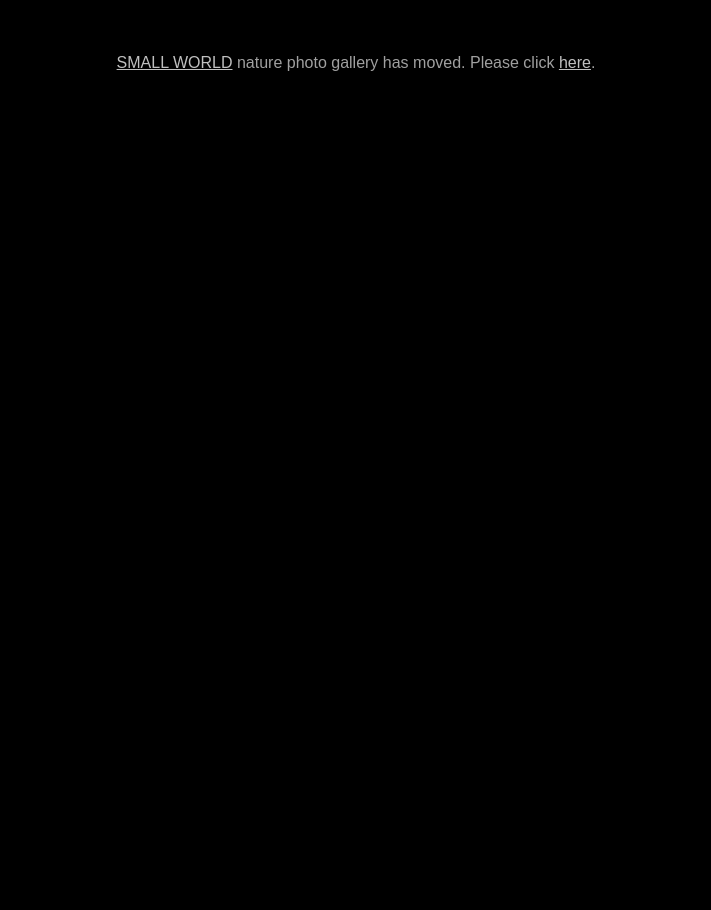
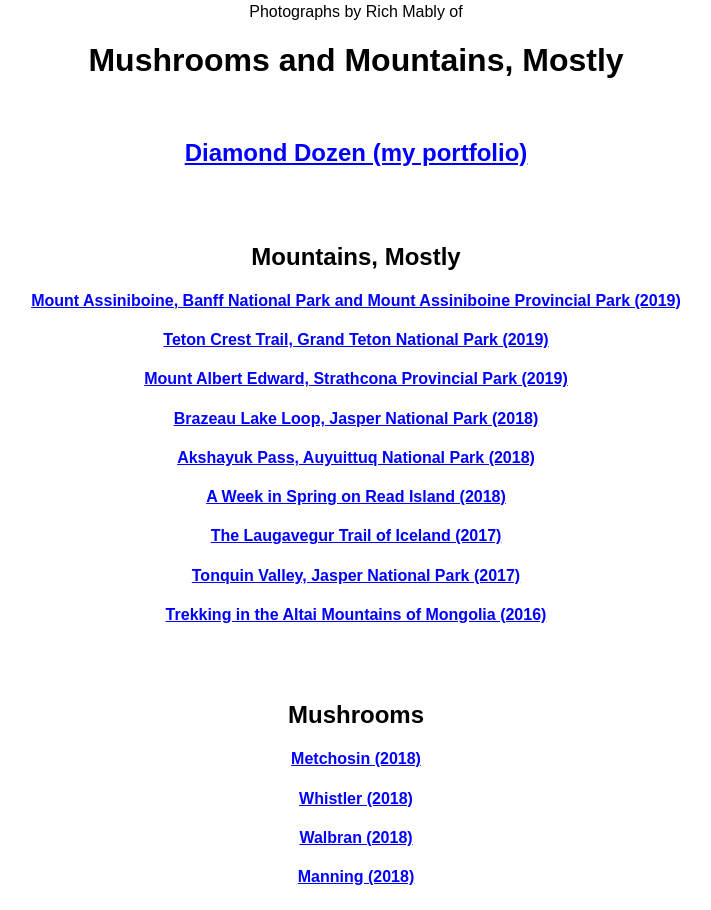
Before and after one commit to rmably/WWW, a plain HTML site: page index.html in a window 1280 px wide. Shown: the whole page, without its empty margins (284-995 px from the left). Before the commit the page ends 800 px from the top, so only its background shows below. Drawn offline with Linux system fonts and the light colour scheme; files that its build step writes are made by us from their sources.

Commit message:
updated from Small World to Albums

```diff
--- /dev/null
+++ b/ends.css
@@ -0,0 +1,4 @@
+BODY {font-family: arial, helvetica; overflow: auto; margin: 0; text-align: center}
+A:link {color: #0000FF}
+TABLE {width: 100%; height: 100%}
+TD {text-align: center; vertical-align: middle}
--- a/index.html
+++ b/index.html
@@ -1,11 +1,28 @@
 <HTML>
 <HEAD>
-<TITLE>redirect to SMALL WORLD nature photo gallery</TITLE>
-<LINK REL=stylesheet HREF="Small_World/gallery.css" TYPE="text/css">
+<TITLE>Photo Albums by Rich Mably</TITLE>
+<LINK REL=stylesheet HREF="ends.css" TYPE="text/css">
 </HEAD>
 <BODY>
-<CENTER>
-<BR><BR><BR><A HREF="Small_World/index.html">SMALL WORLD</A> nature photo gallery has moved.  Please click <A HREF="Small_World/index.html">here</A>.
-</CENTER>
+<TABLE><TR><TD>
+Photographs by Rich Mably of
+<H1>Mushrooms and  Mountains, Mostly</H1>
+<BR><H2><A HREF="../Diamond_Dozen/">Diamond Dozen (my portfolio)</A></H2>
+<BR><BR><H2>Mountains, Mostly</H2>
+<H4><A HREF="../2019_Assiniboine/">Mount Assiniboine, Banff National Park and Mount Assiniboine Provincial Park (2019)</A></H4>
+<H4><A HREF="../2019_Tetons/">Teton Crest Trail, Grand Teton National Park (2019)</A></H4>
+<H4><A HREF="../2019_Strathcona/">Mount Albert Edward, Strathcona Provincial Park (2019)</A></H4>
+<H4><A HREF="../2018_Jasper/">Brazeau Lake Loop, Jasper National Park (2018)</A></H4>
+<H4><A HREF="../2018_Auyuittuq/">Akshayuk Pass, Auyuittuq National Park (2018)</A></H4>
+<H4><A HREF="../2018_Read_Island/">A Week in Spring on Read Island (2018)</A></H4>
+<H4><A HREF="../2017_Iceland/">The Laugavegur Trail of Iceland (2017)</A></H4>
+<H4><A HREF="../2017_Tonquin_Valley/">Tonquin Valley, Jasper National Park (2017)</A></H4>
+<H4><A HREF="../2016_Mongolia/">Trekking in the Altai Mountains of Mongolia (2016)</A></H4>
+<BR><BR><H2>Mushrooms</H2>
+<H4><A HREF="../2018_Metchosin/">Metchosin (2018)</A></H4>
+<H4><A HREF="../2018_Whistler/">Whistler (2018)</A></H4>
+<H4><A HREF="../2018_Walbran/">Walbran (2018)</A></H4>
+<H4><A HREF="../2018_Manning/">Manning (2018)</A></H4>
+</TD></TR></TABLE>
 </BODY>
 </HTML>
```
